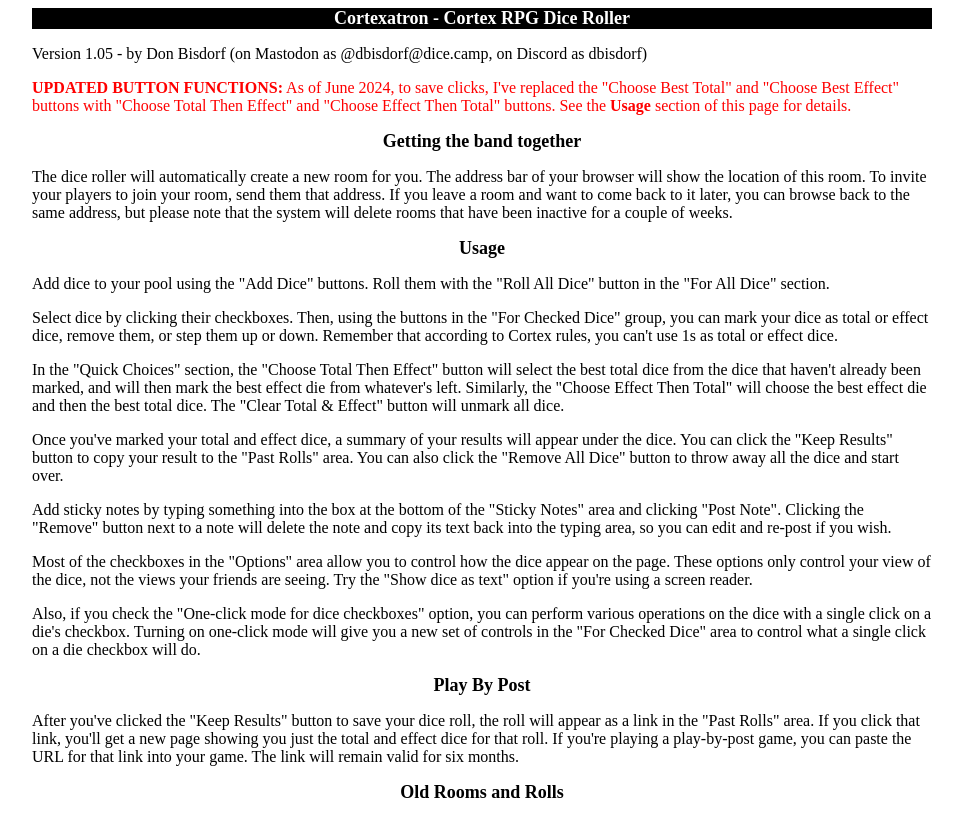
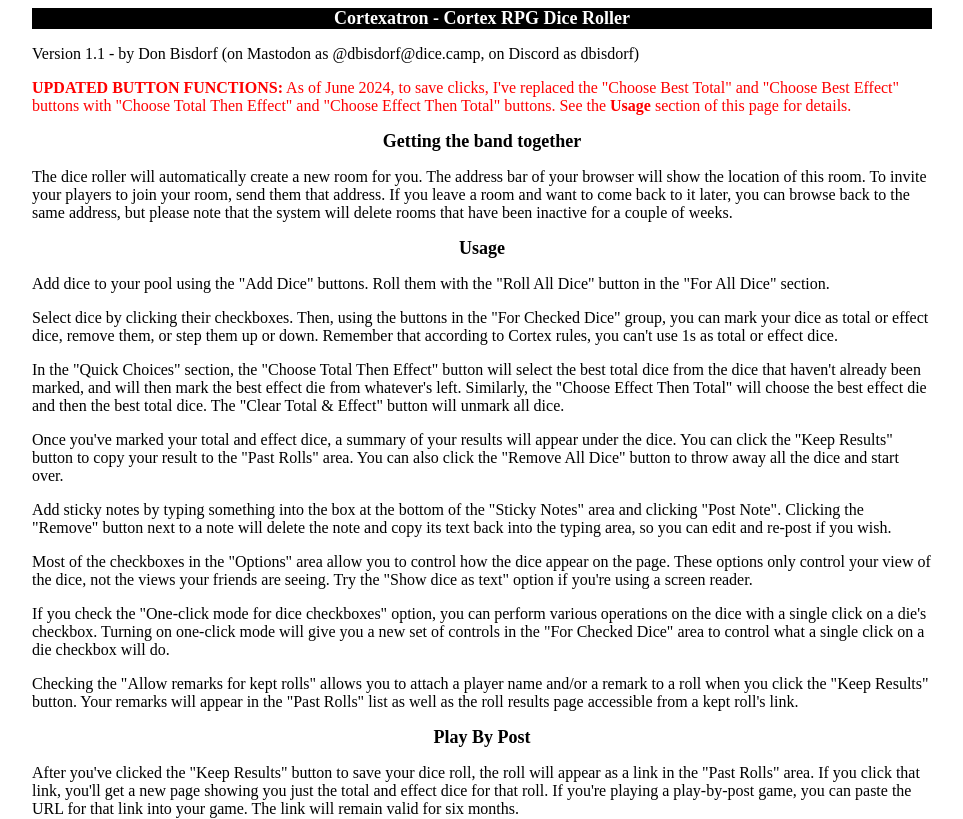
Before and after one commit to dbisdorf/cortex-roller, a Django app: template players/templates/players/about.html in a window 1280 px wide. Shown: the top 819 px of the page, without its empty margins (158-1121 px from the left). Run offline with Django 3.2, Linux system fonts and the light colour scheme; the template is opened without the code that fills it, so the values that code supplies are empty.

Commit message:
Update help and version number.

```diff
--- a/players/templates/players/about.html
+++ b/players/templates/players/about.html
@@ -8,7 +8,7 @@
 	<div class="big-box">
 
 	<h1>Cortexatron - Cortex RPG Dice Roller</h1>
-	<p>Version 1.05 - by Don Bisdorf (on Mastodon as @dbisdorf@dice.camp, on Discord as dbisdorf)</p>
+	<p>Version 1.1 - by Don Bisdorf (on Mastodon as @dbisdorf@dice.camp, on Discord as dbisdorf)</p>
 
 	<p style="color:red"><b>UPDATED BUTTON FUNCTIONS:</b> As of June 2024, to save clicks, I've replaced the "Choose Best Total" and "Choose Best Effect" buttons with "Choose Total Then Effect" and "Choose Effect Then Total" buttons. See the <b>Usage</b> section of this page for details.</p>
 
@@ -22,7 +22,8 @@
 	<p>Once you've marked your total and effect dice, a summary of your results will appear under the dice. You can click the "Keep Results" button to copy your result to the "Past Rolls" area. You can also click the "Remove All Dice" button to throw away all the dice and start over.</p>
 	<p>Add sticky notes by typing something into the box at the bottom of the "Sticky Notes" area and clicking "Post Note". Clicking the "Remove" button next to a note will delete the note and copy its text back into the typing area, so you can edit and re-post if you wish.</p>
 	<p>Most of the checkboxes in the "Options" area allow you to control how the dice appear on the page. These options only control your view of the dice, not the views your friends are seeing. Try the "Show dice as text" option if you're using a screen reader.</p>
-	<p>Also, if you check the "One-click mode for dice checkboxes" option, you can perform various operations on the dice with a single click on a die's checkbox. Turning on one-click mode will give you a new set of controls in the "For Checked Dice" area to control what a single click on a die checkbox will do.</p>
+	<p>If you check the "One-click mode for dice checkboxes" option, you can perform various operations on the dice with a single click on a die's checkbox. Turning on one-click mode will give you a new set of controls in the "For Checked Dice" area to control what a single click on a die checkbox will do.</p>
+	<p>Checking the "Allow remarks for kept rolls" allows you to attach a player name and/or a remark to a roll when you click the "Keep Results" button. Your remarks will appear in the "Past Rolls" list as well as the roll results page accessible from a kept roll's link.</p>
 
 	<h2>Play By Post</h2>
 	<p>After you've clicked the "Keep Results" button to save your dice roll, the roll will appear as a link in the "Past Rolls" area. If you click that link, you'll get a new page showing you just the total and effect dice for that roll. If you're playing a play-by-post game, you can paste the URL for that link into your game. The link will remain valid for six months.</p>
--- a/players/templates/players/index.html
+++ b/players/templates/players/index.html
@@ -435,7 +435,6 @@
 	<button id="total-best" class='third-button'>Best Total</button>
 	<button id="effect-best" class='third-button'>Best Effect</button>
 	<button id="tag-none" class='third-button'>Clear Total &amp; Effect</button>
-	<a href="../about" target="_blank">These buttons work differently now</a>
 	</div>
 
 	<div class="button-group">
```
